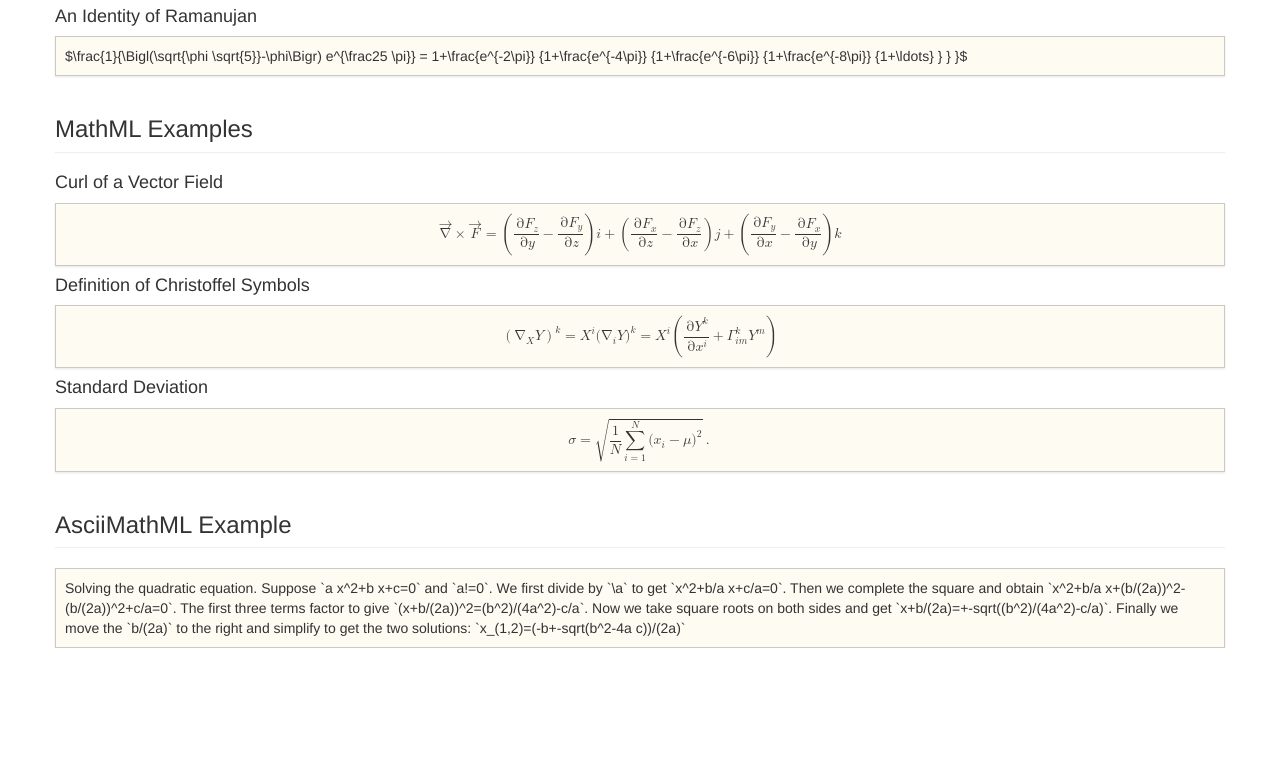
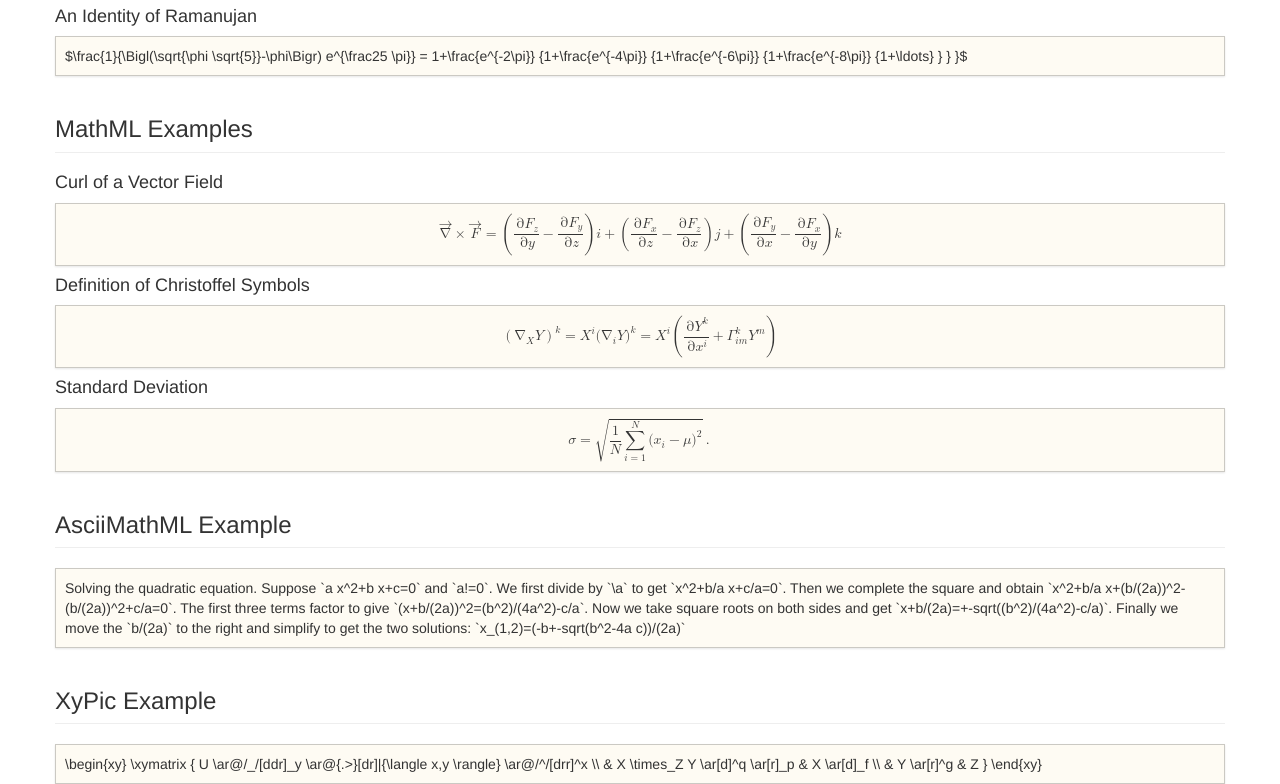
Before and after one commit to kubetz/mathjax-bookmarklet, a plain HTML site: page index.html in a window 1280 px wide. Shown: the part 889-1673 px from the top of the page. Before the commit the page ends 1537 px from the top, so only its background shows below. Drawn offline with nearby package versions, Linux system fonts and the light colour scheme.

Commit message:
Added XyPic example

```diff
--- a/index.html
+++ b/index.html
@@ -57,7 +57,7 @@
 				</p>
 			</div>
 			<div class="span8">
-				<a href="javascript:(function(){function e(k){var f='.MathJax .mn {background: inherit;} .MathJax .mi {color: inherit;} .MathJax .mo {background: inherit;}';var i=k.createElement('style');i.innerText=f;try{i.textContent=f}catch(j){}k.getElementsByTagName('body')[0].appendChild(i);var g=k.createElement('script'),h;g.src='//cdn.mathjax.org/mathjax/latest/MathJax.js?config=TeX-MML-AM_HTMLorMML.js';g.type='text/javascript';h='MathJax.Hub.Config({tex2jax:{inlineMath:[[\'$\',\'$\'],[\'$$\',\'$$\']],displayMath:[[\'\\\\[\',\'\\\\]\']],processEscapes:true}});MathJax.Hub.Startup.onload();';if(window.opera){g.innerHTML=h}else{g.text=h}k.getElementsByTagName('head')[0].appendChild(g)}function b(f){if(f.MathJax===undefined){e(f.document)}else{f.MathJax.Hub.Queue(new f.Array('Typeset',f.MathJax.Hub))}}var d=document.getElementsByTagName('iframe'),a,c;b(window);for(a=0;a<d.length;a++){c=d[a].contentWindow||d[a].contentDocument;if(!c.document){c=c.parentNode}b(c)}})();">
+				<a href="javascript:!function(){function a(a){var b=".MathJax .mn {background: inherit;} .MathJax .mi {color: inherit;} .MathJax .mo {background: inherit;}",c=a.createElement("style");c.innerText=b;try{c.textContent=b}catch(d){}a.getElementsByTagName("body")[0].appendChild(c);var f,e=a.createElement("script");e.src="//cdn.mathjax.org/mathjax/latest/MathJax.js?config=TeX-MML-AM_HTMLorMML.js",e.type="text/javascript",f="MathJax.Ajax.config.path['Contrib']='//cdn.mathjax.org/mathjax/contrib';MathJax.Hub.Config({extensions:['[Contrib]/xyjax/xypic.js'], tex2jax:{inlineMath:[['$','$'],['$$', '$$']],displayMath:[['\\\\[','\\\\]']],processEscapes:true},TeX:{extensions: ['ypic.js']}});MathJax.Hub.Startup.onload();",window.opera?e.innerHTML=f:e.text=f,a.getElementsByTagName("head")[0].appendChild(e)}function b(b){void 0===b.MathJax?a(b.document):b.MathJax.Hub.Queue(new b.Array("Typeset",b.MathJax.Hub))}var d,e,c=document.getElementsByTagName("iframe");for(b(window),d=0;d<c.length;d++)e=c[d].contentWindow||c[d].contentDocument,e.document||(e=e.parentNode),b(e)}();">
 					<img id="bookmarklet" src="http://dzejkej.github.io/mathjax-bookmarklet/mathjax.gif" alt="MathJax">
 				</a>
 				<div id="install"><em>Drag&amp;Drop to your bookmarks (right-click under older IE)!</em></div>
@@ -119,6 +119,20 @@
 				</div>
 			</div>
 		</div>
+		<div class="row">
+			<div class="span8">
+				<h3 class="page-header">XyPic Example</h3>
+				<div class="prettyprint code">
+					\begin{xy}
+					\xymatrix {
+					U \ar@/_/[ddr]_y \ar@{.>}[dr]|{\langle x,y \rangle} \ar@/^/[drr]^x \\
+ 						& X \times_Z Y \ar[d]^q \ar[r]_p & X \ar[d]_f \\
+ 						& Y \ar[r]^g & Z
+					}
+					\end{xy}
+				</div>
+			</div>
+		</div>
 	</div>
 </body>
 </html>
```
